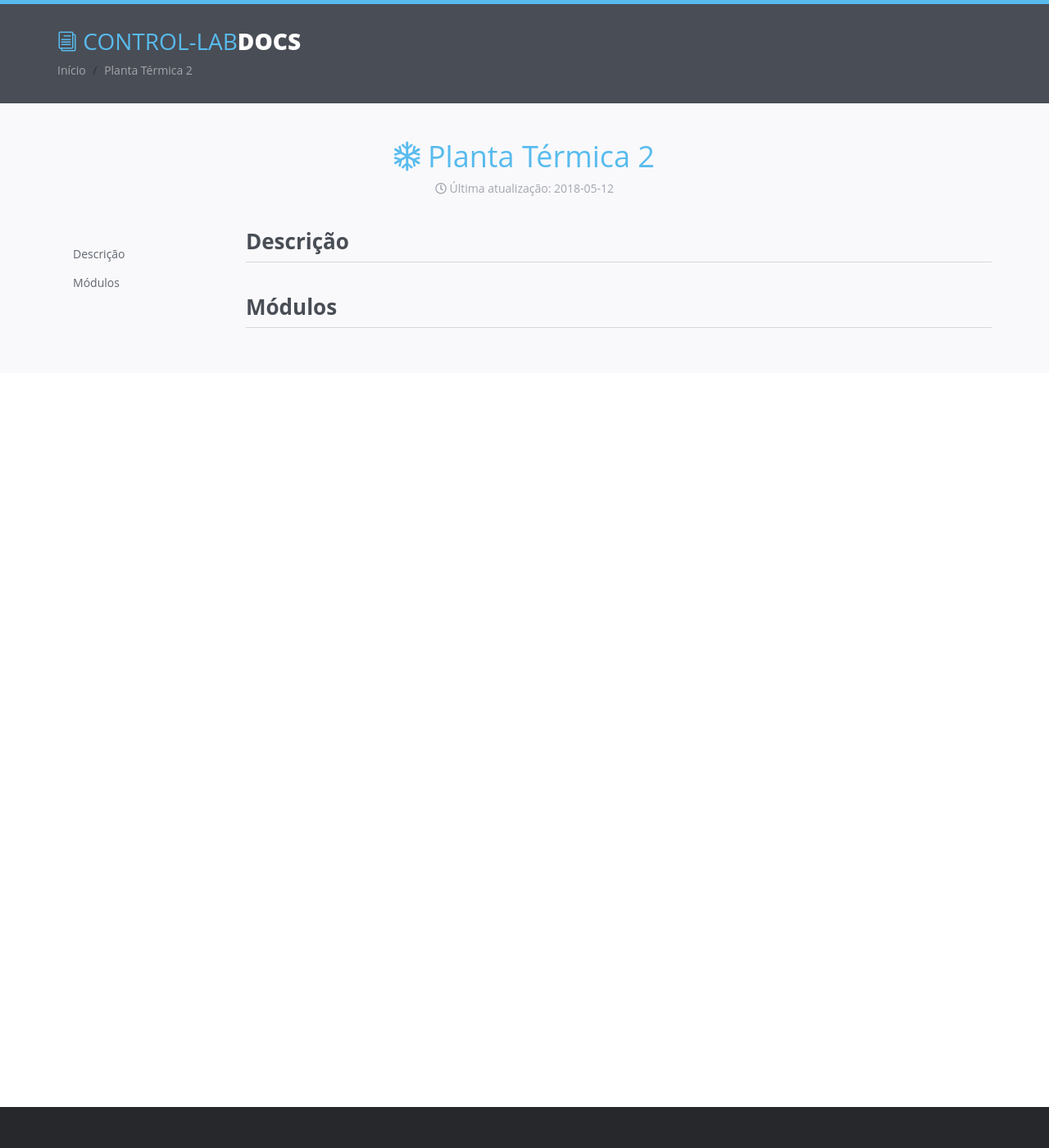
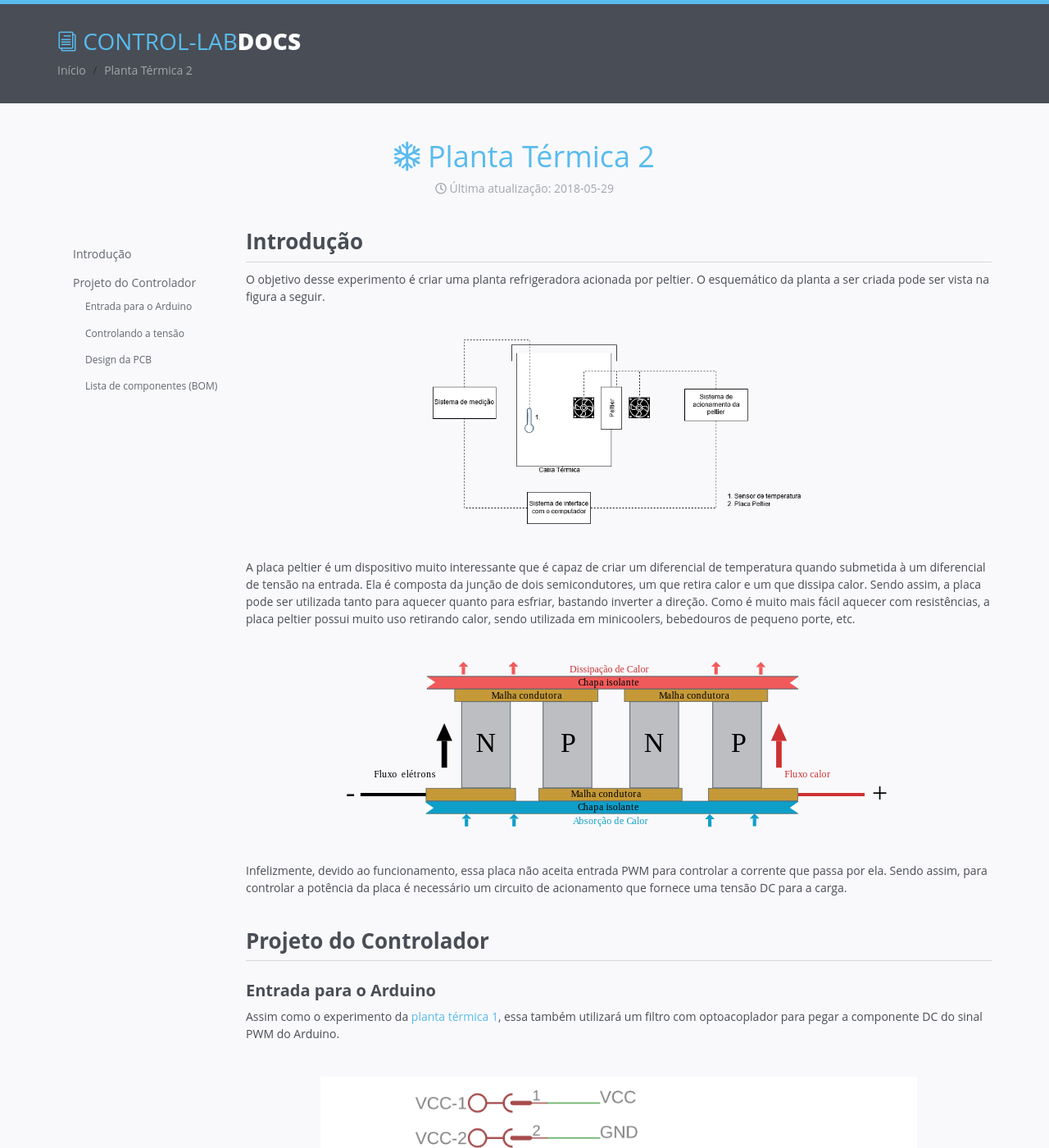
Before and after one commit to bvanelli/control-lab, a Jekyll site: the page built from planta2.md, in a window 1280 px wide and 1400 px high. Shown: the whole window at 82% size. Built offline with Jekyll 4.4.1, drawn with Linux system fonts in a browser that asks for light colours; some of the changed text lies outside the part shown.

Commit message:
Great improvements to both plants.

```diff
--- a/planta2.md
+++ b/planta2.md
@@ -4,10 +4,61 @@ title: Planta Térmica 2
 title_icon: far fa-snowflake
 body_color: blue
 type: doc
-updated: 2018-05-12
+updated: 2018-05-29
 description: Documentação da planta refrigeradora acionada por peltier.
 ---
 
-# Descrição
+# Introdução
 
-# Módulos
+O objetivo desse experimento é criar uma planta refrigeradora acionada por peltier. O esquemático da planta a ser criada pode ser vista na figura a seguir.
+
+<img src="/control-lab/assets/images/planta2/planta.png" style="width: 50%;"/>
+
+A placa peltier é um dispositivo muito interessante que é capaz de criar um diferencial de temperatura quando submetida à um diferencial de tensão na entrada. Ela é composta da junção de dois semicondutores, um que retira calor e um que dissipa calor. Sendo assim, a placa pode ser utilizada tanto para aquecer quanto para esfriar, bastando inverter a direção. Como é muito mais fácil aquecer com resistências, a placa peltier possui muito uso retirando calor, sendo utilizada em minicoolers, bebedouros de pequeno porte, etc.
+
+![peltier](/control-lab/assets/images/planta2/peltier.svg)
+
+Infelizmente, devido ao funcionamento, essa placa não aceita entrada PWM para controlar a corrente que passa por ela. Sendo assim, para controlar a potência da placa é necessário um circuito de acionamento que fornece uma tensão DC para a carga.
+
+# Projeto do Controlador
+
+## Entrada para o Arduino
+
+Assim como o experimento da [planta térmica 1](/control-lab/planta1), essa também utilizará um filtro com optoacoplador para pegar a componente DC do sinal PWM do Arduino.
+
+<img src="/control-lab/assets/images/planta2/ref.png" style="width: 80%;"/>
+
+## Controlando a tensão
+
+Para controlar a tensão, vamos utilizar um transistor NPN e um amplificador operacional em uma configuração engenhosa. Como a tensão nas portas inversoras e não-inversoras do AMPOP são em teoria iguais, utilizamos o sinal de referência em uma das portas e a tensão em cima da carga em outra. Assim, o AMPOP irá alterar a tensão de saída, na base do transistor, para tentar igualar as duas!
+
+O circuito final pode ser observado a seguir.
+
+<div class="card bg-light mb-3" style="width: 100%;">
+  <img class="card-img-top" src="/control-lab/assets/images/planta2/completo.png" style="width: 95%" alt="Card image cap">
+  <div class="card-body" style="margin-bottom: 2rem;">
+    <p class="card-text">Baixe os arquivos do projeto no Eagle (esquemáticos e PCB).</p>
+    <a href="#" class="btn btn-primary">Baixar projeto</a>
+  </div>
+</div>
+
+## Design da PCB
+
+O design da PCB foi feito para auxiliar a soldagem dos componentes na placa ilhada 15x15. Caso você pretenda personalizar sua PCB, baixe o projeto no Eagle e altere livremente.
+
+<img src="/control-lab/assets/images/planta2/pcb.png" style="width: 60%;"/>
+
+Para realizar as trilhas de topo, em vermelho, utilize jumpers de um ponto ao outro ou faça a PCB em duas camadas.
+
+## Lista de componentes (BOM)
+
+Abaixo selecionamos uma lista de componentes utilizada no nosso projeto, bem como um link para compra para referência visual.
+
+- [Ampop TL072](http://proesi.com.br/tl072-circuito-integrado-dip-8.html)
+- [Optoacoplador 4N35.](http://proesi.com.br/4n35-acoplador-optico.html)
+- [Transistor TIP41C](http://proesi.com.br/tip41-c-transistor.html)
+- [3 Bornes KRE 2T](http://proesi.com.br/catalog/product/view/id/5722/s/borne-kre-2t-azul-perfil-baixo-espacamento-5-08mm/)
+- [Resistor 560R](http://proesi.com.br/resistor-carbono-cr25-1-4w-560r.html)
+- [Resistor 1k](http://proesi.com.br/catalog/product/view/id/5958/s/resistor-precis-o-1-1-4w-1k/)
+- [Resistor 100k](http://proesi.com.br/catalog/product/view/id/6133/s/resistor-precisao-1-1-4w-100k/)
+- [Capacitor 1u](http://proesi.com.br/capacitor-eletrolitico-1uf-50v-105.html)
```
Also changed, not shown: planta1.md (+4 -4 lines), assets/images/planta1/angle.gif (renamed from assets/images/planta1/Regulated_rectifier.gif), assets/images/planta1/pcb.png, assets/images/planta2/completo.png (added), assets/images/planta2/pcb.png (added), assets/images/planta2/peltier.svg (added), assets/images/planta2/planta.png (added), assets/images/planta2/ref.png (added).
